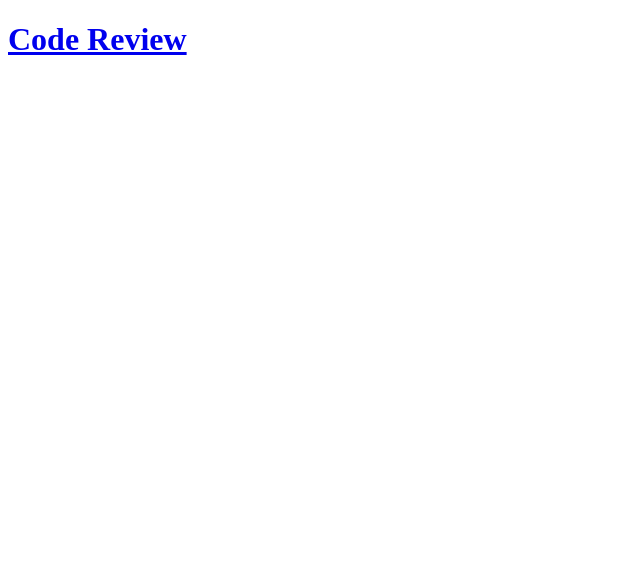
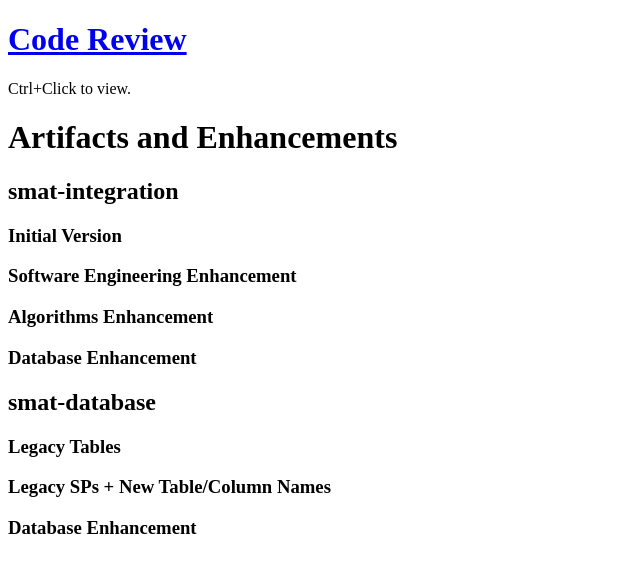
Before and after one commit to kwinters-snhu/kwinters-snhu.github.io, a plain HTML site: page index.html in a window 1280 px wide. Shown: the whole page, without its empty margins (0-640 px from the left). Drawn offline with Linux system fonts and the light colour scheme.

Commit message:
Update index.html

```diff
--- a/index.html
+++ b/index.html
@@ -7,5 +7,18 @@
 </head>
 <body>
     <h1><a href="https://snhu-my.sharepoint.com/:f:/g/personal/kira_winters_snhu_edu/Epr9Ja00gmNJoukzkblj6CEBCDNWnZJ9zLHGABE2Nst3xA?email=f.bermudez%40snhu.edu&e=Nrwkwh">Code Review</a></h1>
+    <p>Ctrl+Click to view.</p>
+
+    <h1>Artifacts and Enhancements</h1>
+    <h2>smat-integration</h2>
+    <h3>Initial Version</h3>
+    <h3>Software Engineering Enhancement</h3>
+    <h3>Algorithms Enhancement</h3>
+    <h3>Database Enhancement</h3>
+
+    <h2>smat-database</h2>
+    <h3>Legacy Tables</h3>
+    <h3>Legacy SPs + New Table/Column Names</h3>
+    <h3>Database Enhancement</h3>
 </body>
 </html>
```
